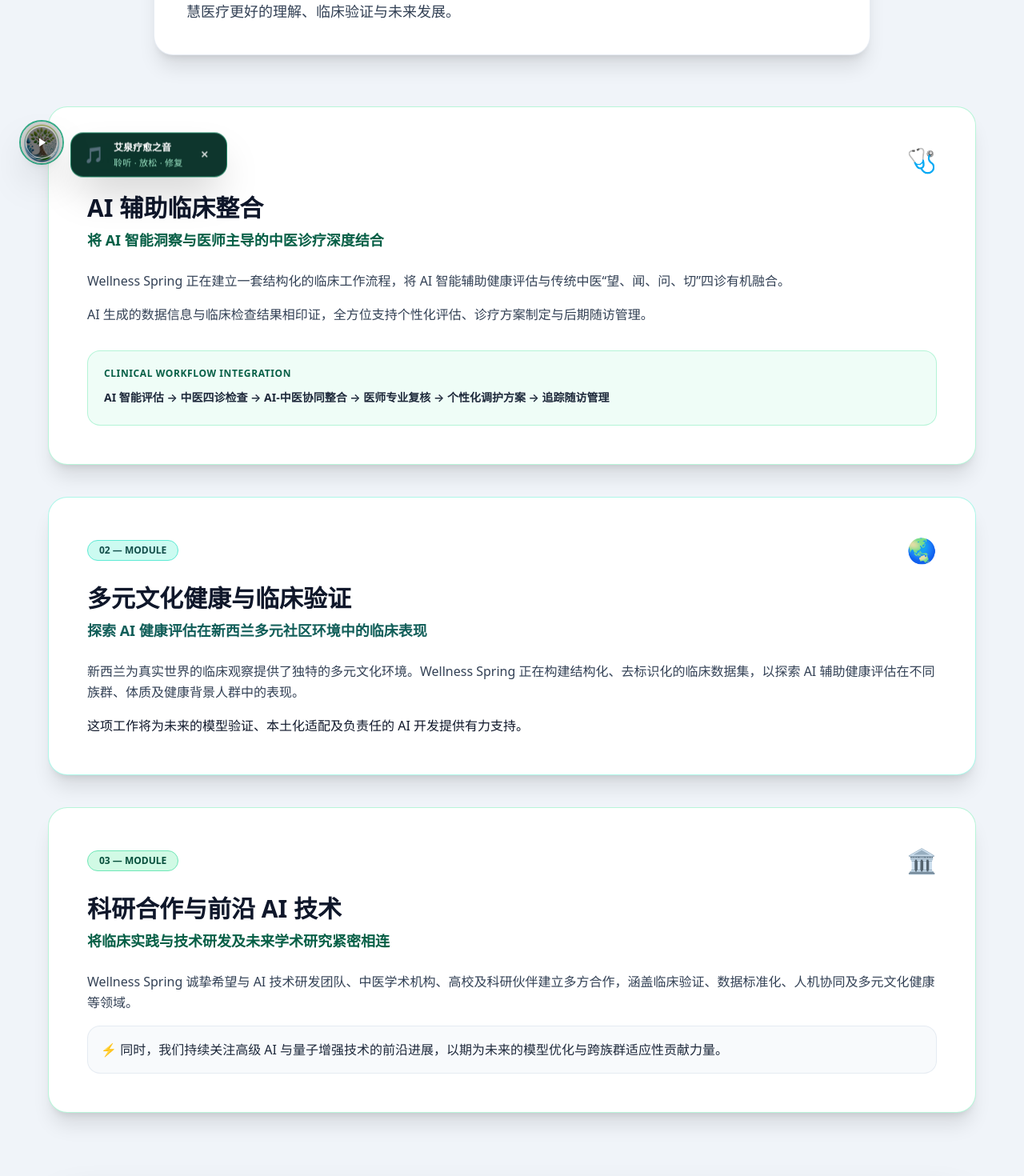
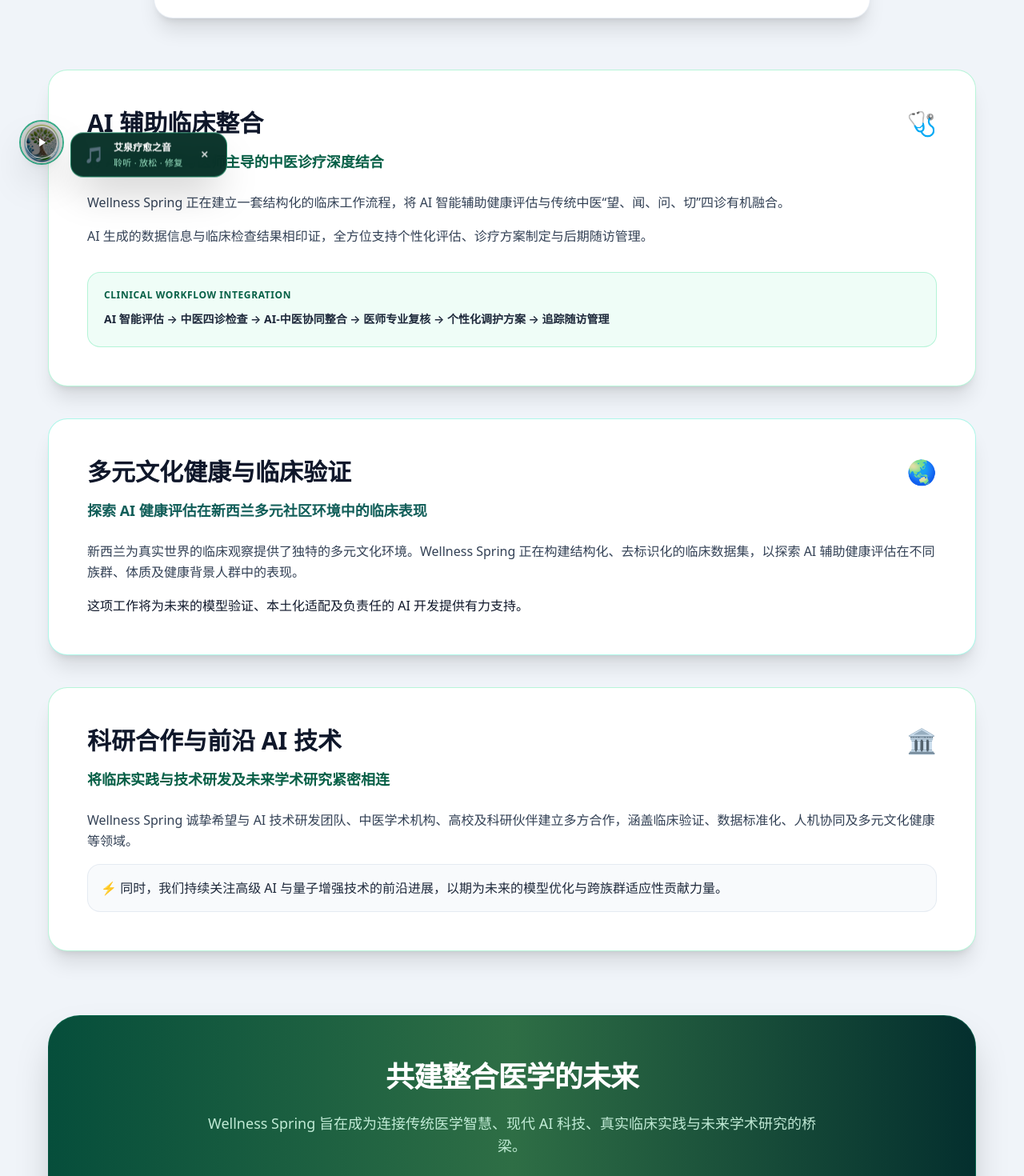
Before and after one commit to gogolf2020-byte/home, a React (Vite) app: page /research in a window 1280 px wide. Shown: the part 480-1950 px from the top of the page at 80% size. Built offline with nearby package versions, Linux system fonts and the light colour scheme.

Commit message:
style(research-innovation): remove redundant top tag badge and module pill badges from Research & Innovation page

```diff
--- a/src/components/ResearchInnovation.jsx
+++ b/src/components/ResearchInnovation.jsx
@@ -9,11 +9,6 @@
       <div className="container mx-auto px-4 max-w-5xl">
         {/* 1. HERO / PAGE START HEADER */}
         <div className="text-center max-w-4xl mx-auto mb-16">
-          <div className="inline-flex items-center gap-2 rounded-full bg-emerald-100 dark:bg-emerald-950/80 px-4 py-1.5 border border-emerald-200 dark:border-emerald-800 text-emerald-900 dark:text-emerald-300 text-xs font-bold tracking-widest uppercase mb-4 shadow-sm">
-            <span>✨</span>
-            <span>{t('researchInnovation.tag')}</span>
-          </div>
-
           <h1 className="text-3xl sm:text-4xl md:text-5xl font-extrabold text-primary dark:text-emerald-300 tracking-tight mb-4">
             {t('researchInnovation.title')}
           </h1>
@@ -36,16 +31,12 @@
         <div className="space-y-10 mb-20">
           {/* MODULE 1 */}
           <div className="bg-white dark:bg-slate-900 rounded-3xl p-8 sm:p-12 shadow-xl border border-emerald-200/80 dark:border-emerald-900/60 relative overflow-hidden transition-all hover:shadow-2xl">
-            <div className="flex items-center justify-between mb-6">
-              <span className="text-xs font-bold px-3.5 py-1 rounded-full bg-emerald-100 text-emerald-900 dark:bg-emerald-950 dark:text-emerald-300 border border-emerald-300 dark:border-emerald-800">
-                01 — MODULE
-              </span>
+            <div className="flex items-center justify-between mb-4">
+              <h3 className="text-2xl sm:text-3xl font-extrabold text-slate-900 dark:text-white">
+                {t('researchInnovation.m1Title')}
+              </h3>
               <span className="text-3xl">🩺</span>
             </div>
-
-            <h3 className="text-2xl sm:text-3xl font-extrabold text-slate-900 dark:text-white mb-2">
-              {t('researchInnovation.m1Title')}
-            </h3>
 
             <h4 className="text-base sm:text-lg font-semibold text-emerald-800 dark:text-emerald-400 mb-6">
               {t('researchInnovation.m1Sub')}
@@ -69,16 +60,12 @@
 
           {/* MODULE 2 */}
           <div className="bg-white dark:bg-slate-900 rounded-3xl p-8 sm:p-12 shadow-xl border border-teal-200/80 dark:border-teal-900/60 relative overflow-hidden transition-all hover:shadow-2xl">
-            <div className="flex items-center justify-between mb-6">
-              <span className="text-xs font-bold px-3.5 py-1 rounded-full bg-teal-100 text-teal-900 dark:bg-teal-950 dark:text-teal-300 border border-teal-300 dark:border-teal-800">
-                02 — MODULE
-              </span>
+            <div className="flex items-center justify-between mb-4">
+              <h3 className="text-2xl sm:text-3xl font-extrabold text-slate-900 dark:text-white">
+                {t('researchInnovation.m2Title')}
+              </h3>
               <span className="text-3xl">🌏</span>
             </div>
-
-            <h3 className="text-2xl sm:text-3xl font-extrabold text-slate-900 dark:text-white mb-2">
-              {t('researchInnovation.m2Title')}
-            </h3>
 
             <h4 className="text-base sm:text-lg font-semibold text-teal-800 dark:text-teal-400 mb-6">
               {t('researchInnovation.m2Sub')}
@@ -92,16 +79,12 @@
 
           {/* MODULE 3 */}
           <div className="bg-white dark:bg-slate-900 rounded-3xl p-8 sm:p-12 shadow-xl border border-emerald-200/80 dark:border-emerald-900/60 relative overflow-hidden transition-all hover:shadow-2xl">
-            <div className="flex items-center justify-between mb-6">
-              <span className="text-xs font-bold px-3.5 py-1 rounded-full bg-emerald-100 text-emerald-900 dark:bg-emerald-950 dark:text-emerald-300 border border-emerald-300 dark:border-emerald-800">
-                03 — MODULE
-              </span>
+            <div className="flex items-center justify-between mb-4">
+              <h3 className="text-2xl sm:text-3xl font-extrabold text-slate-900 dark:text-white">
+                {t('researchInnovation.m3Title')}
+              </h3>
               <span className="text-3xl">🏛️</span>
             </div>
-
-            <h3 className="text-2xl sm:text-3xl font-extrabold text-slate-900 dark:text-white mb-2">
-              {t('researchInnovation.m3Title')}
-            </h3>
 
             <h4 className="text-base sm:text-lg font-semibold text-emerald-800 dark:text-emerald-400 mb-6">
               {t('researchInnovation.m3Sub')}
```
